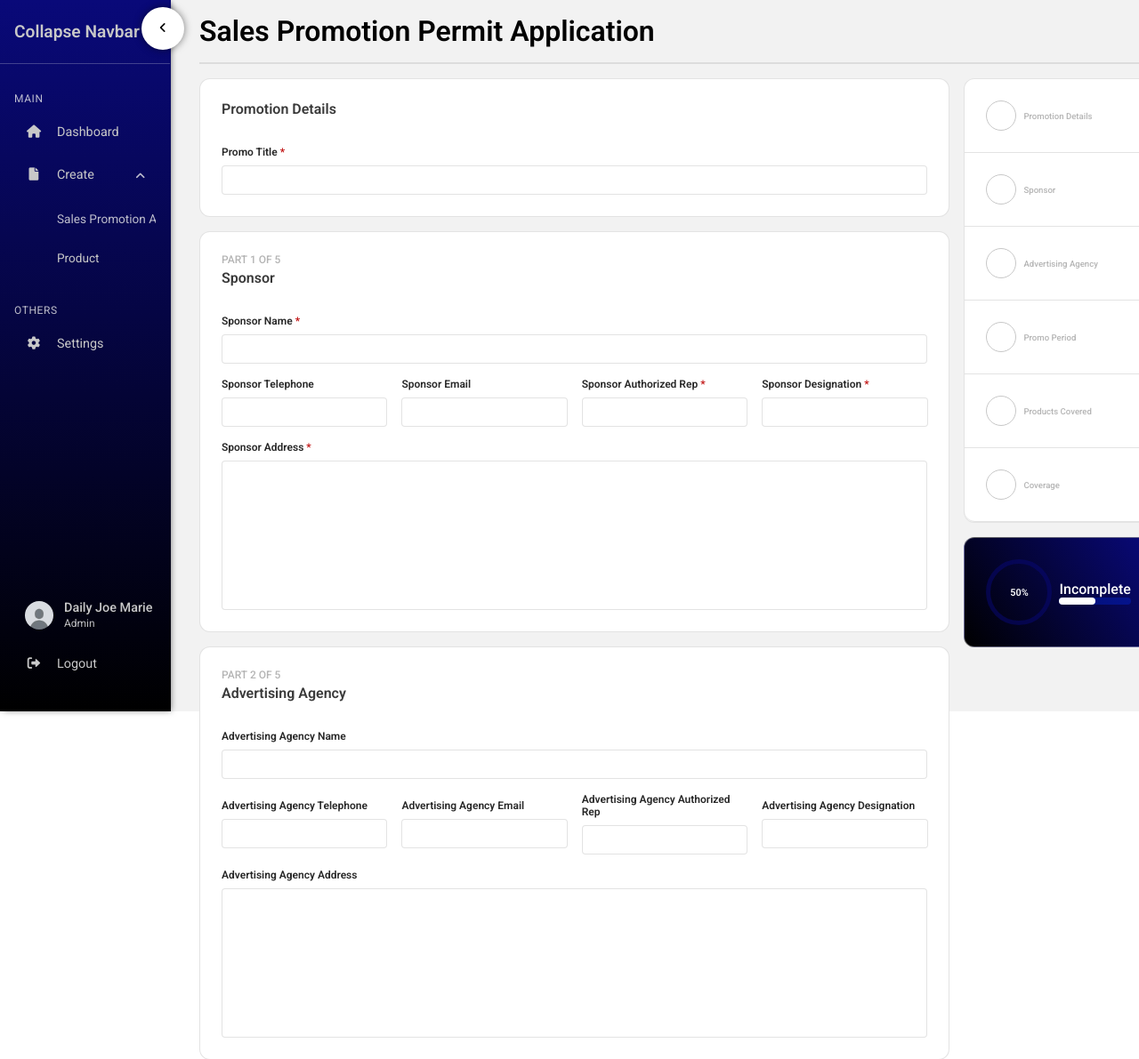
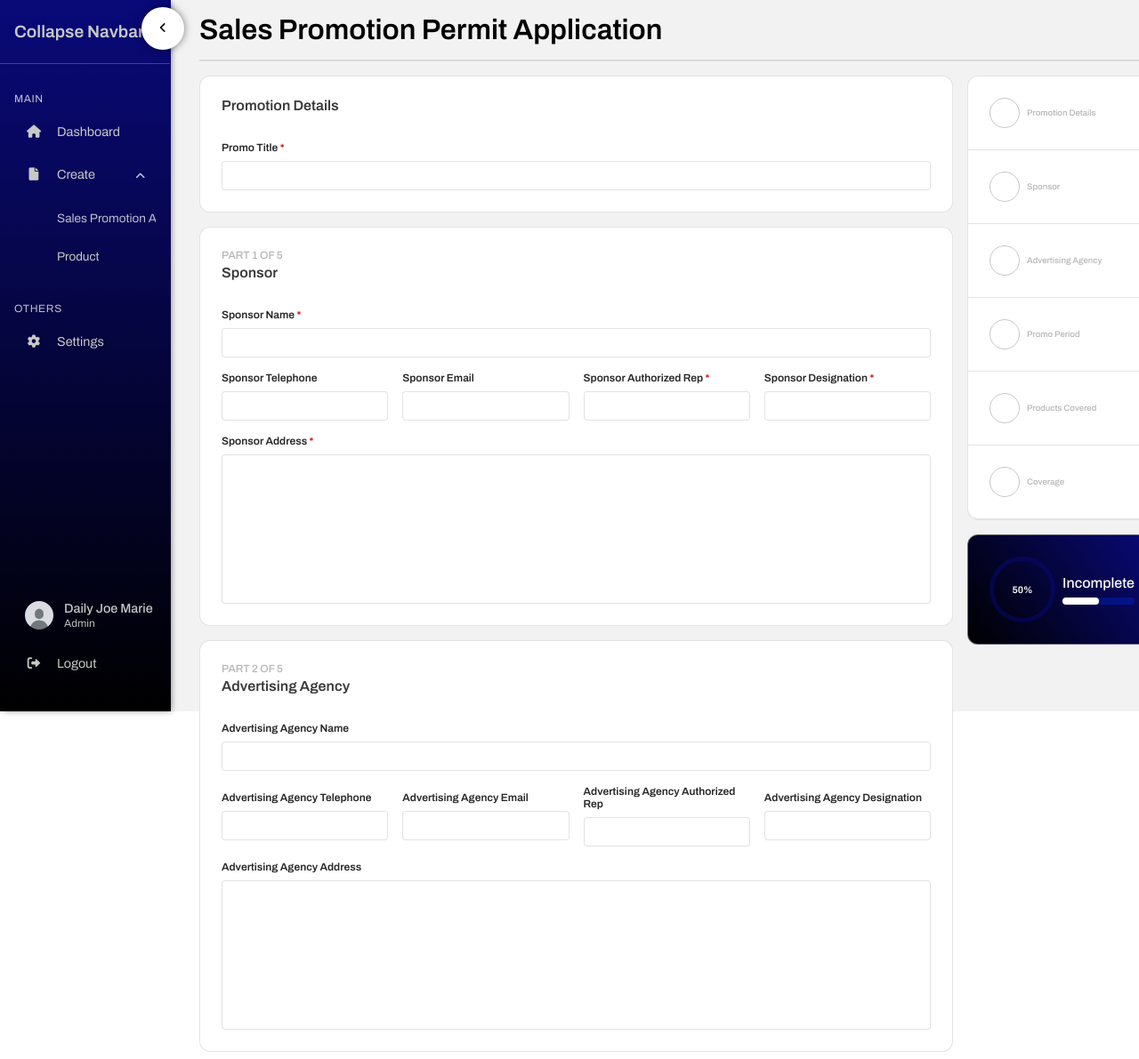
Before and after one commit to Ysahmuel/DTI-Capstone, a Django app: page /documents/create_sales_promotion in a window 1280 px wide; the page is wider, and only the part inside the window is pictured. Shown: the top 1191 px of that part at 89% size. Run offline with Django 5.2, Linux system fonts and the light colour scheme.

Commit message:
changed default font to "Archivo"

```diff
--- a/dti_project/static/css/base.css
+++ b/dti_project/static/css/base.css
@@ -1,5 +1,8 @@
+@import url('https://fonts.googleapis.com/css2?family=Archivo:ital,wght@0,100..900;1,100..900&display=swap');
+
 :root {
     --primary: rgb(15, 8, 83);
+    --primary-light: rgb(9, 29, 145);
     --primary-muted: rgba(40, 54, 255, 0.15);
     --secondary: rgb(200, 200, 200);
     --secondary-muted: rgba(235, 235, 235, 0.8);
@@ -17,7 +20,7 @@
     margin: 0;
     padding: 0;
     box-sizing: border-box;
-    font-family: "Roboto", sans-serif;
+    font-family: "Archivo", sans-serif;
 }
 
 html, body {
@@ -30,3 +33,12 @@ html, body {
     display: flex;
     height: 100vh;
 }
+
+button {
+        font-family: "Archivo", sans-serif;
+}
+
+.column {
+    display: flex;
+    flex-direction: column;
+}
--- a/dti_project/users/static/users/css/users.css
+++ b/dti_project/users/static/users/css/users.css
@@ -1,5 +1,3 @@
-@import url('https://fonts.googleapis.com/css2?family=Roboto:ital,wght@0,100..900;1,100..900&display=swap');
-
 .row {
     display: flex;
     align-items: center;
```
